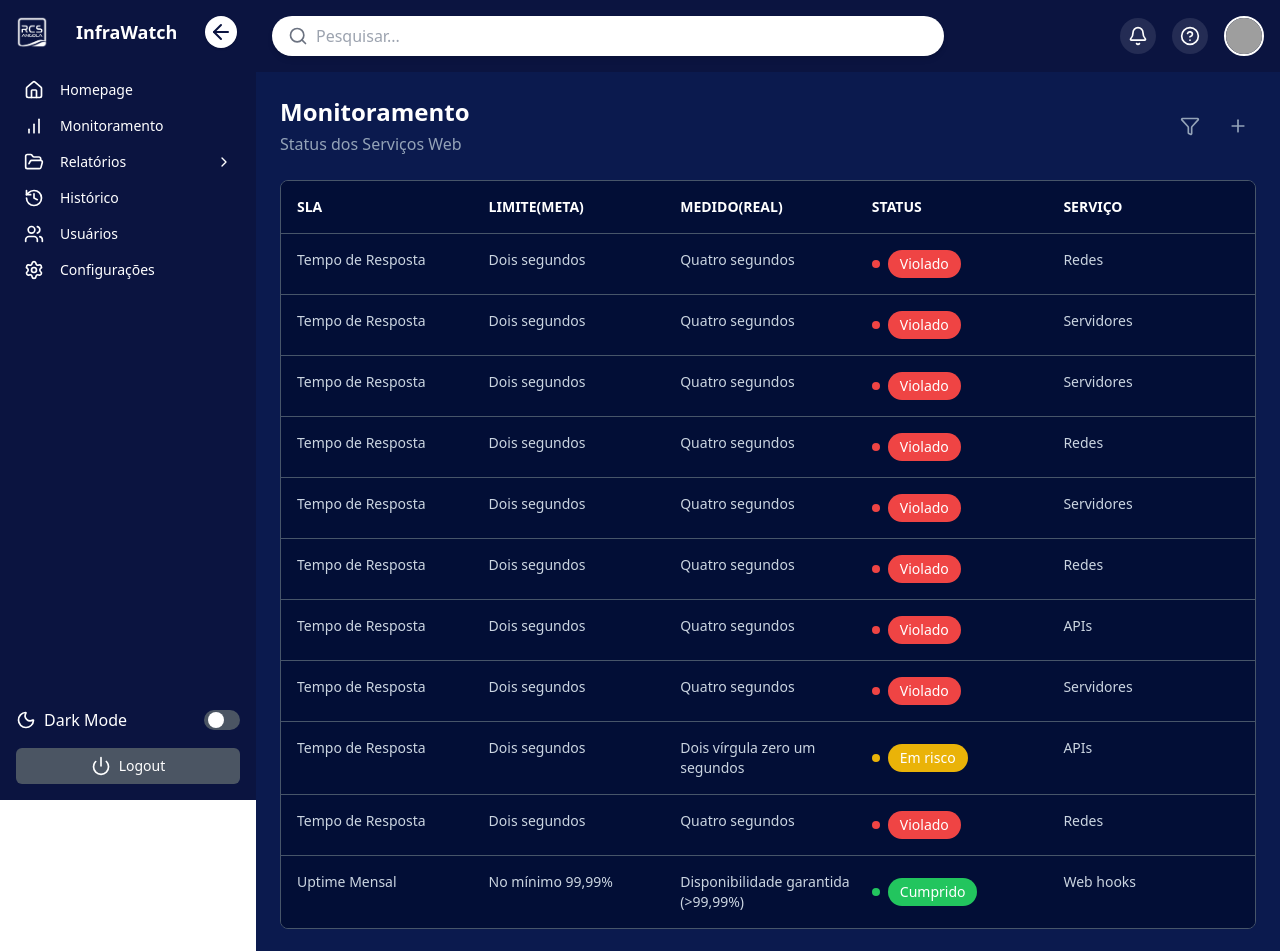
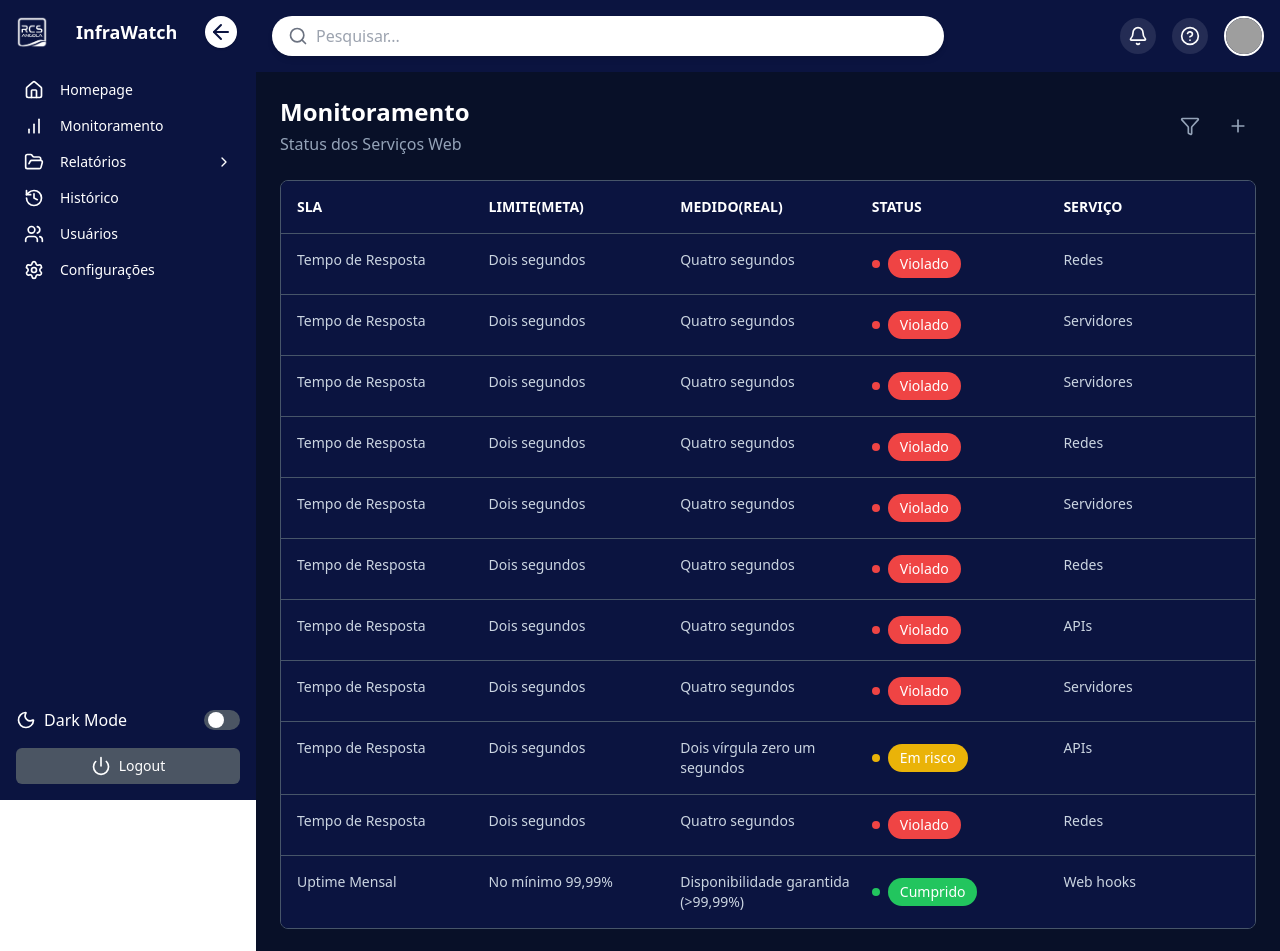
Before and after one commit to infrawatch9-lab/InfraWatch, a React (Vite) app: page /admin/monitor_admin in a window 1280 px wide. Shown: the top 951 px of the page. Built offline with nearby package versions, Linux system fonts and the light colour scheme; grey boxes are pictures that could not be loaded.

Commit message:
modificando a paleta

```diff
--- a/src/admin_pages/Homepage.jsx
+++ b/src/admin_pages/Homepage.jsx
@@ -8,7 +8,7 @@ import TopBar from '../components/Topbar';
 
 export function HomepageAdmin() {
   return (
-    <div className="flex flex-col min-h-screen bg-[#0B1A4E]">
+    <div className="flex flex-col min-h-screen bg-[#081028]">
       {/* Topbar */}
       <TopBar />
 
--- a/src/admin_pages/Monitor.jsx
+++ b/src/admin_pages/Monitor.jsx
@@ -51,7 +51,7 @@ export default function MonitorAdmin() {
   };
 
   return (
-    <div className="min-h-screen bg-[#0B1A4E]">
+    <div className="min-h-screen bg-[#081028]">
       <TopBar />
 
       <main className="p-6">
--- a/src/admin_pages/internal_components/MonitorStatusTable.jsx
+++ b/src/admin_pages/internal_components/MonitorStatusTable.jsx
@@ -18,7 +18,7 @@ export default function StatusTable({ data, searchTerm }) {
       {/* Table Header */}
       <div
         className="grid grid-cols-5 gap-4 p-4 border-b border-slate-600"
-        style={{ backgroundColor: "#020E36" }}
+        style={{ backgroundColor: "#0B1440" }}
       >
         <div className="text-white font-semibold text-sm">SLA</div>
         <div className="text-white font-semibold text-sm">LIMITE(META)</div>
@@ -33,9 +33,9 @@ export default function StatusTable({ data, searchTerm }) {
           <div
             key={index}
             className="grid grid-cols-5 gap-4 p-4 transition-colors cursor-pointer"
-            style={{ backgroundColor: "#020E36" }}
+            style={{ backgroundColor: "#0B1440" }}
             onMouseEnter={(e) => (e.currentTarget.style.backgroundColor = "#06194d")}
-            onMouseLeave={(e) => (e.currentTarget.style.backgroundColor = "#020E36")}
+            onMouseLeave={(e) => (e.currentTarget.style.backgroundColor = "#0B1440")}
             onClick={() => onRowClick(item)}
           >
             <div className="text-slate-300 text-sm">{item.sla}</div>
```
